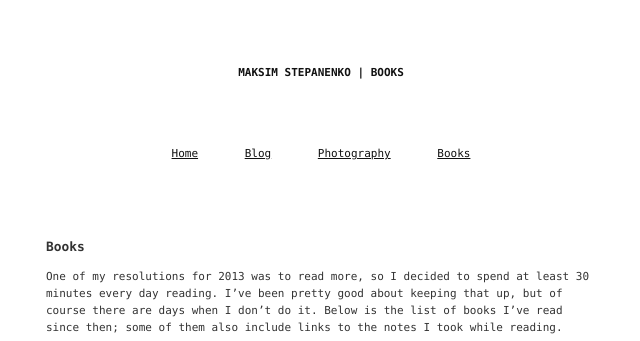
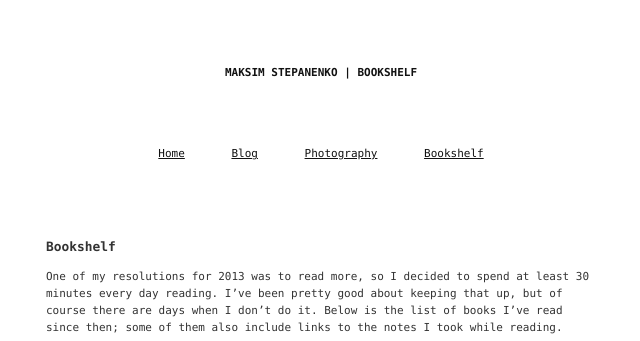
Before and after one commit to maksim-s/maksim-s.github.com, a Jekyll site: the page built from books/index.html, in a window 1280 px wide. Shown: the top 341 px of the page, without its empty margins (319-959 px from the left). Built offline with Jekyll 4.4.1, drawn with Linux system fonts in a browser that asks for light colours.

Commit message:
Bookshelf

```diff
--- a/_layouts/default.html
+++ b/_layouts/default.html
@@ -19,7 +19,7 @@
         <li class="page"><a href="/">Home</a></li>
         <li class="page"><a href="/blog">Blog</a></li>
         <li class="page"><a href="http://photography.maksim.ms">Photography</a></li>
-        <li class="page"><a href="/books">Books</a></li>
+        <li class="page"><a href="/books">Bookshelf</a></li>
       </ul>
     </header>
     <article class='content'>
--- a/books/index.html
+++ b/books/index.html
@@ -1,12 +1,12 @@
 ---
 layout: default
-title: Books
+title: Bookshelf
 description: "One of my resolutions for 2013 was to read more, so I decided to spend at least 30 minutes every day reading. I’ve been pretty good about keeping that up, but of course there are days when I don’t do it. Below is the list of books I’ve read since then; some of them also include links to the notes I took while reading."
 ---
 
 <div class='container'>
   <div class='section'>
-    <h3>Books</h3>
+    <h3>Bookshelf</h3>
     <p>
       One of my resolutions for 2013 was to read more, so I decided to spend at least 30 minutes every day reading. I’ve been pretty good about keeping that up, but of course there are days when I don’t do it. Below is the list of books I’ve read since then; some of them also include links to the notes I took while reading.
     </p>
```
